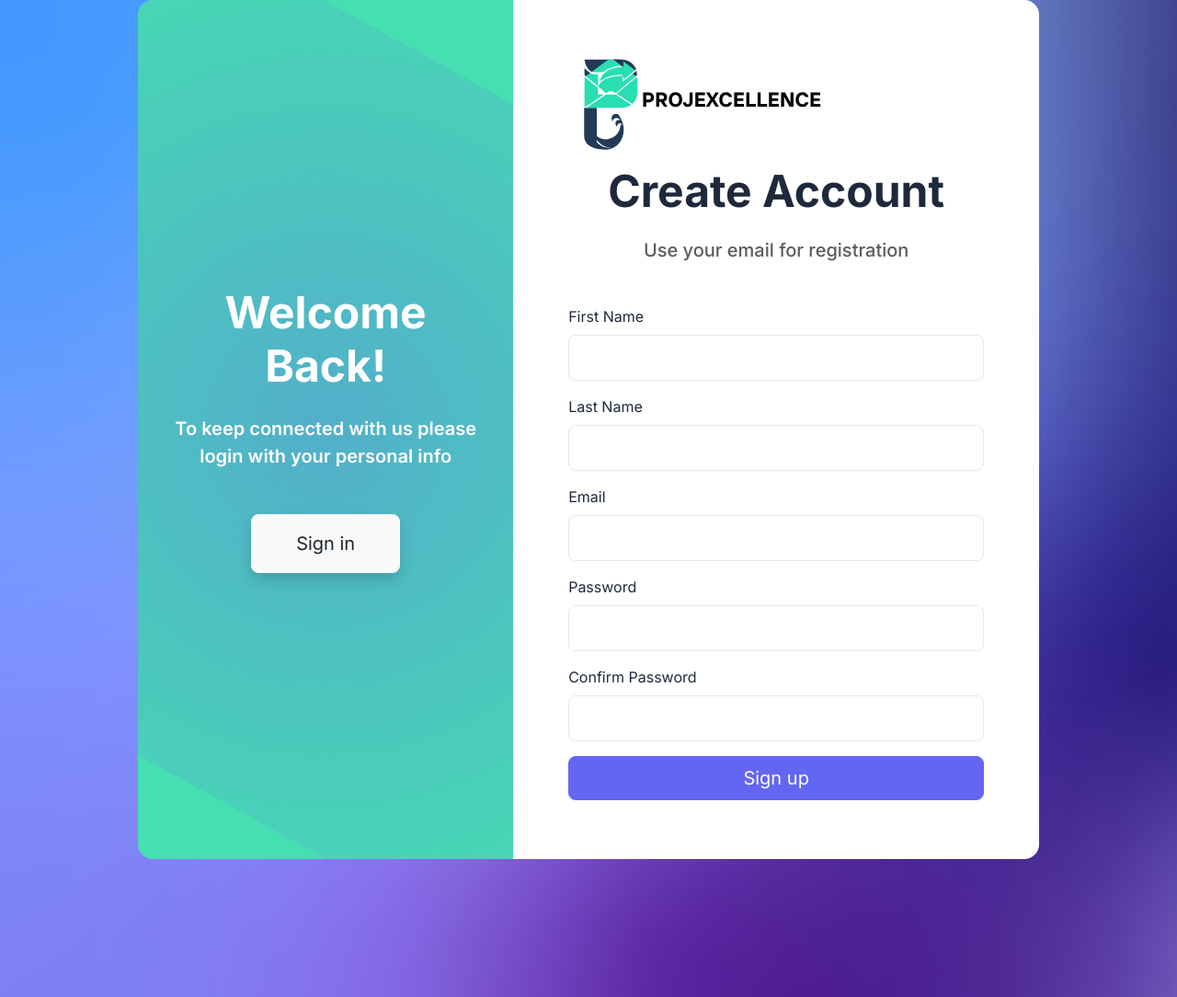
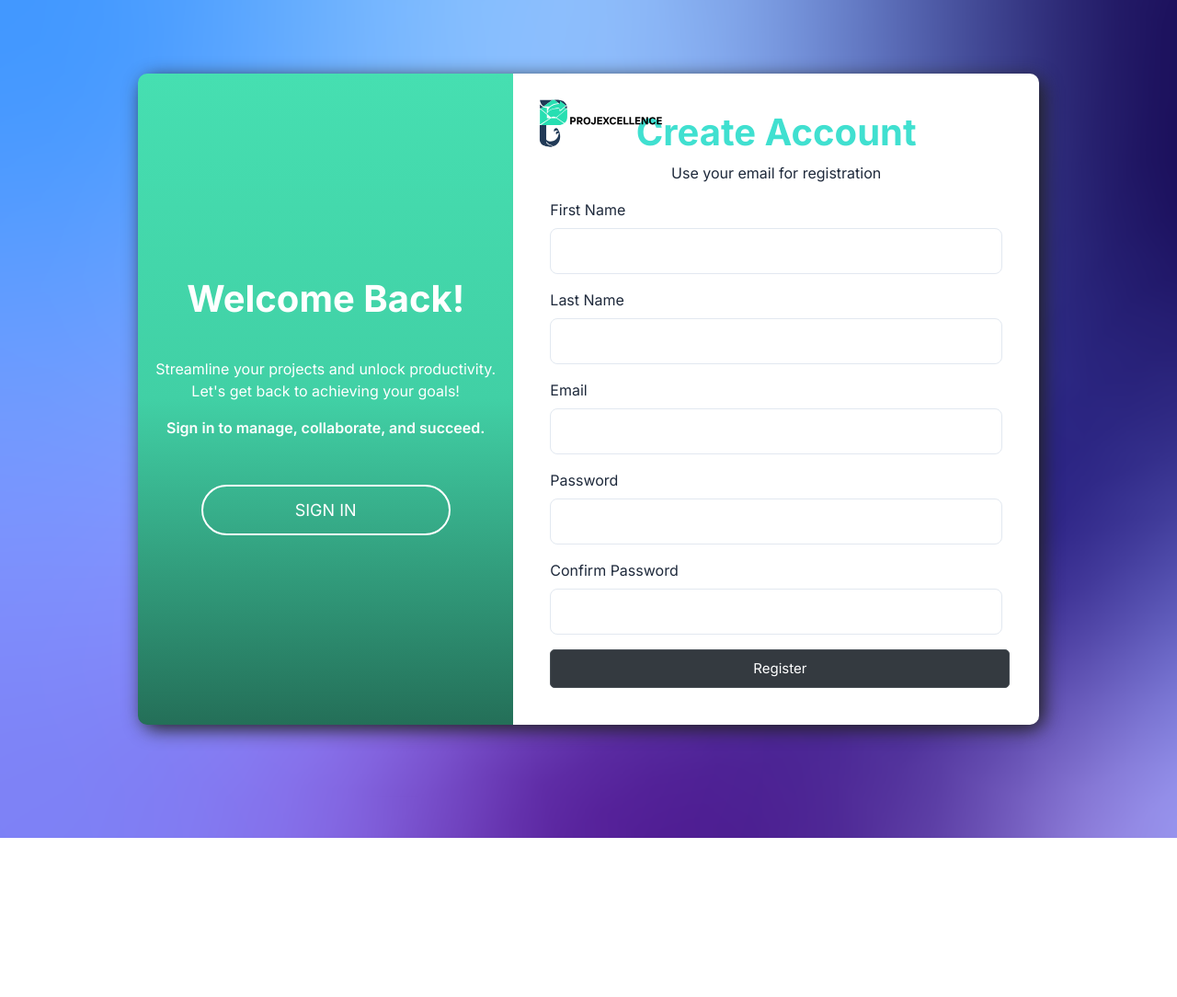
Before and after one commit to Sting421/PROJEXCELLENCE, a Django app: page /signup/ in a window 1280 px wide. Shown: the whole page at 92% size. After the commit the page ends 911 px from the top, so only its background shows below. Run offline with Django 5.2, Linux system fonts and the light colour scheme; some libraries are stand-ins or nearby versions.

Commit message:
login updated and signin edited apoy v1

```diff
--- a/PROJEXCELLENCE/api/templates/signup.html
+++ b/PROJEXCELLENCE/api/templates/signup.html
@@ -9,73 +9,125 @@
             background-image: url("{% static 'res/background.png' %}");
             background-repeat: no-repeat;
             background-size: cover;
-
-
-            display: flex; /* Allow flexbox for vertical centering */
-            padding-left: 150px;
-            padding-right: 150px;
-
-            padding-bottom: 150px;
+            display: flex;
+            padding: 80px 150px 123px 150px;
         }
 
-        .left-panel {
+        .container-fluid {
+            display: flex;
+            flex-direction: column;
+            justify-content: space-between;
+            height: 100%;
+            -webkit-box-shadow: 5px 5px 15px 5px #000000;
+            box-shadow: 5px 5px 20px 0px #242424;
+            border-radius: 15px;
+        }
+
+        .row {
+            display: flex;
+            flex-grow: 1;
+        }
+
+        .col-lg-5 {
+            background: #46DFB1;
+            background: -moz-linear-gradient(top, #46DFB1 0%, #41D0A5 50%, #246F58 100%);
+            background: -webkit-linear-gradient(top, #46DFB1 0%, #41D0A5 50%, #246F58 100%);
+            background: linear-gradient(to bottom, #46DFB1 0%, #41D0A5 50%, #246F58 100%);
+            display: flex;
+            align-items: center;
+            justify-content: center;
             color: white;
+            border-radius: 10px 0 0 10px;
             position: relative;
             overflow: hidden;
-            display: flex;
-            background-color: #46DFB1; /* Solid background color */
-            align-items: center; /* Center vertically */
-            justify-content: center; /* Center horizontally */
         }
 
-        .left-panel::before {
-            content: '';
-            position: absolute;
-            top: -50%;
-            left: -50%;
-            width: 200%;
-            height: 200%;
-            background: radial-gradient(circle, var(--primary-light) 0%, transparent 60%);
-            opacity: 0.4;
-            animation: rotate 20s linear infinite;
+        .col-lg-7 {
+            display: flex;
+            align-items: center;
+            justify-content: center;
+            background-color: white;
+            border-radius: 0 10px 10px 0;
+            padding: 40px;
+            position: relative;
         }
 
-        @keyframes rotate {
-            0% { transform: rotate(0deg); }
-            100% { transform: rotate(360deg); }
+        .registertext{
+            font-size: 40px;
+            text-align: center;
+            font-weight: 700;
+            color: #40E0D0;
         }
 
-        .btn-primary {
-            background-color: var(--primary-light);
-            border-color: var(--primary-light);
-            transition: all 0.3s ease;
+        .signintext {
+            font-size: 40px;
+            text-align: center;
+            font-weight: 700;
+            color: white;
+            margin-bottom: 15px;
+            margin-bottom: 40px;
         }
 
-        .btn-primary:hover {
+        .btn-register {
+            background-color: #343a40;
+            border: 1px solid #495057;
+            line-height: 20px;
+            width: 500px;
+            padding: 10px;
+            font-size: 15px;
+            color: white;
+            cursor: pointer;
+            transition: all 0.3s cubic-bezier(0.35, -0.24, 0, 1.14);
+            border-radius: 5px;
+        }
+
+        .btn-register:hover {
             background-color: var(--primary-color);
             border-color: var(--primary-color);
             transform: translateY(-2px);
             box-shadow: 0 4px 6px rgba(0, 0, 0, 0.1);
         }
 
+        .btn-signin {
+            padding: 15px;
+            font-size: 18px;
+            cursor: pointer;
+            color: white;
+            border: 2px solid;
+            border-radius: 60px;
+            transition: all 0.3s;
+            position: relative;
+            z-index: 10;
+            padding-left: 100px;
+            padding-right: 100px;
+            text-decoration: none;
+        }
+
+        .btn-signin:hover{
+            background-color: white;
+            border-color: white;
+            color: #343a40;
+            transform: translateY(-2px);
+            box-shadow: 0 4px 6px rgba(0, 0, 0, 0.1);
+        }
+
         .logo {
+            position: absolute;
+            top: 20px;
+            left: 20px;
             font-family: 'Paytone One', sans-serif;
-            font-weight: 400;
+            color: var(--primary-color);
+            width: 150px;
+            height: auto;
+        }
+
+        .sign-in-container {
             text-align: center;
-            display: flex;
-            align-items: center;
-            justify-content: center;
-            color: var(--primary-color);
-            position: absolute;
-            top: 3%;
-            left: 15%;
-            transform: translateX(-50%);
-            z-index: 2;
+        }
+
+        .form {
+            max-width: 500px;
             width: 100%;
-            max-width: 298px;
-            height: auto;
-            padding: 10px;
-            font-size: clamp(32px, 8vw, 64px);
         }
 
         .form-control {
@@ -89,28 +141,12 @@
             box-shadow: 0 0 0 2px rgba(99, 102, 241, 0.2);
         }
 
-        @media (max-width: 991px) {
-            .logo {
-                position: static;
-                transform: none;
-                margin: 20px auto;
-            }
-        }
-
-        @media (max-width: 575px) {
-            .logo {
-                font-size: 40px;
-                max-width: 200px;
-            }
-        }
-
         .white {
             background-color: white
         }
 
         .btn-light {
-        background-color: #f8f9fa !important; /* Ensure the light background */
-        color: #212529 !important; /* Ensure the text color is dark */
+        background-color: #f8f9fa !important; /
         }
 
         .asteriskField {
@@ -121,28 +157,28 @@
 {% endblock %}
 {% block content %}
 <div class="background-container">
-    <div class="container-fluid d-flex flex-column justify-content-between" style="height: 100%;">
-        <div class="row flex-grow-1">
-            <div class="col-lg-5 left-panel d-flex flex-column align-items-center justify-content-center rounded-start-4">
-                <div class="px-4 py-5 text-center" style="position: relative; z-index: 1;">
-                    <h1 class="display-5 mb-4 fw-bold">Welcome Back!</h1>
-                    <p class="lead mb-5 fw-semibold">To keep connected with us please <br/> login with your personal info</p>
+    <div class="container-fluid">
+        <div class="row">
+            <div class="col-lg-5">
+                <div class="sign-in-container">
+                    <h1 class="signintext">Welcome Back!</h1>
+                    <p>Streamline your projects and unlock productivity.<br>Let's get back to achieving your goals!</p>
+                    <p style="font-weight: 600">Sign in to manage, collaborate, and succeed.</p><br><br>
                     <form method="GET">
-                        <a href="{% url 'login' %}" class="btn btn-light btn-lg px-5 py-3 rounded-3 shadow">
-                            Sign in
-                        </a>
+                        <a href="{% url 'login' %}" class="btn-signin">SIGN IN</a>
                     </form>
                 </div>
             </div>
-            <div class="col-lg-7 d-flex align-items-center justify-content-center white rounded-end-4">
-                <div class="px-4 py-5 w-100" style="max-width: 500px;">
-                    <img src="{% static 'res/slogo.svg' %}" alt="logo" width="290px " >
-                    <h1 class="display-5 mb-4 fw-bold text-center black">Create Account</h1>
-                    <h5 class="text-muted mb-5 text-center">Use your email for registration</h5>
-                    <form method="post" class="mb-3">
+            <div class="col-lg-7">
+                <div class="form">
+                    <img src="{% static 'res/slogo.svg' %}" alt="logo" class="logo">
+                    <h1 class="registertext">Create Account</h1>
+                    <p style="text-align: center;">Use your email for registration</p>
+                    <form method="post">
                         {% csrf_token %}
                         {{ form|crispy }}
-                        <button type="submit" class="btn btn-primary btn-lg w-100">Sign up</button>
+
+                        <button type="submit" class="btn-register">Register</button>
                     </form>
                     {% if messages %}
                         {% for message in messages %}
```
Also changed, not shown: PROJEXCELLENCE/api/templates/login.html (+17 -16 lines), PROJEXCELLENCE/db.sqlite3.
